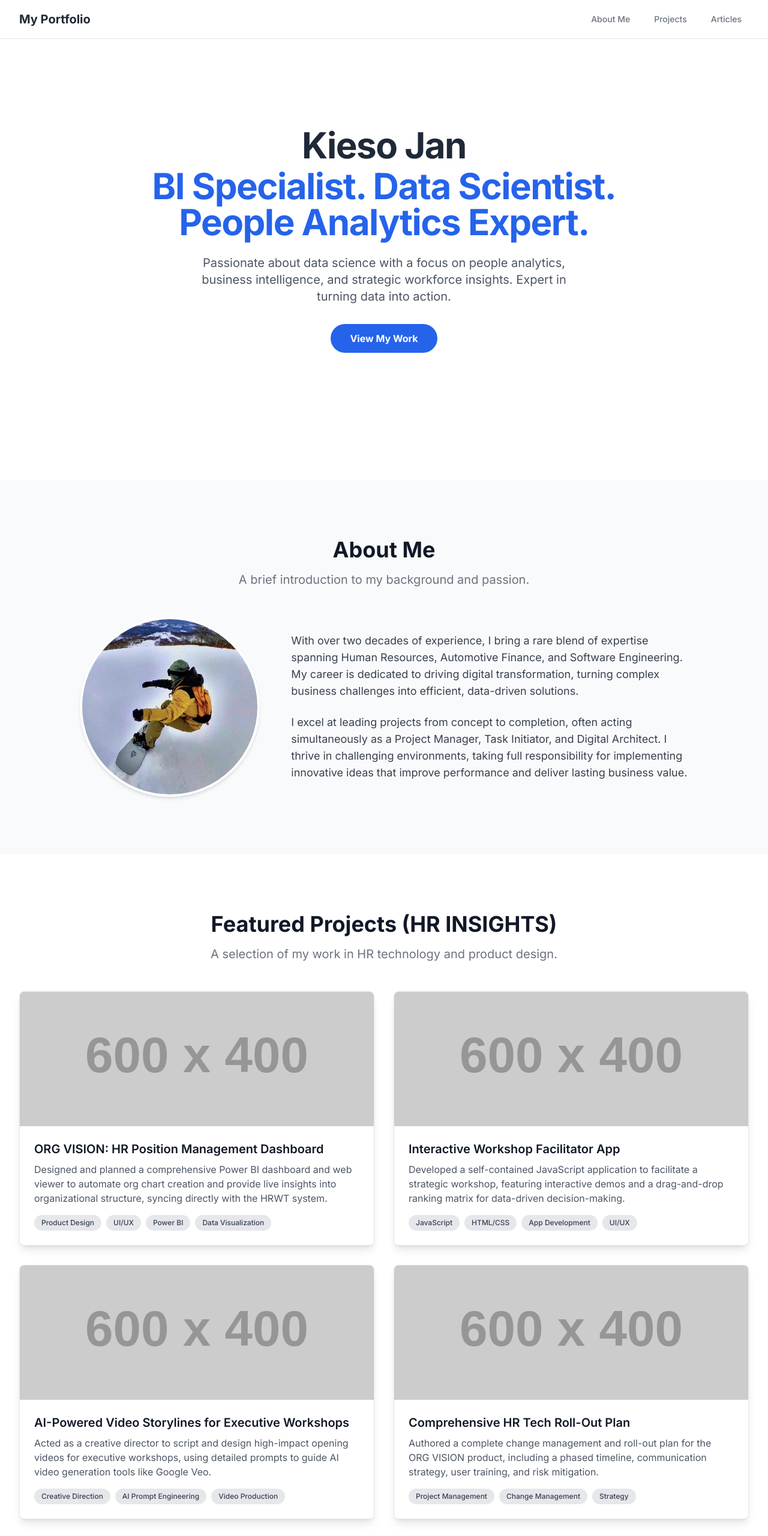
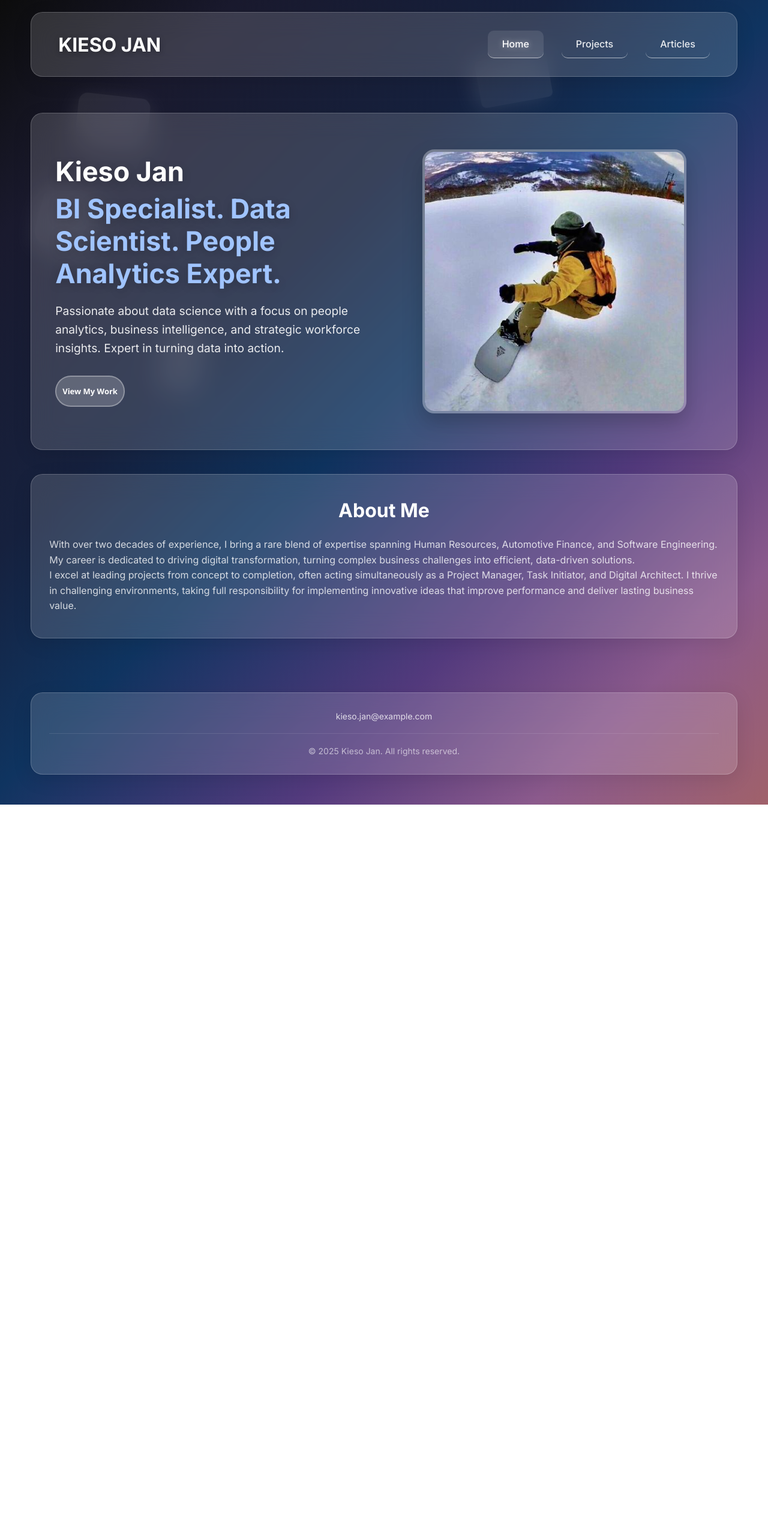
Before and after one commit to kjan318/Data-INSIGHTS-Lab, a plain HTML site: page index.html in a window 1280 px wide. Shown: the top 2560 px of the page at 60% size. After the commit the page ends 1341 px from the top, so only its background shows below. Drawn offline with nearby package versions, Linux system fonts and the light colour scheme; placeholder pictures from the web are drawn by us.

Commit message:
Update index.html to Glossy style

```diff
--- a/index.html
+++ b/index.html
@@ -3,246 +3,205 @@
 <head>
     <meta charset="UTF-8">
     <meta name="viewport" content="width=device-width, initial-scale=1.0">
-    <title>Personal Project Portfolio</title>
-    <script src="https://cdn.tailwindcss.com"></script>
+    <title>Personal Project Portfolio - Kieso Jan</title>
+    <link rel="stylesheet" href="templatemo-glossy-touch.css">
     <link rel="preconnect" href="https://fonts.googleapis.com">
     <link rel="preconnect" href="https://fonts.gstatic.com" crossorigin>
     <link href="https://fonts.googleapis.com/css2?family=Inter:wght@400;500;600;700&display=swap" rel="stylesheet">
     <style>
-        /* --- LIGHT THEME --- */
+        /* Custom styles to integrate content with the new theme */
         body {
             font-family: 'Inter', sans-serif;
-            background-color: #f9fafb; /* bg-gray-50 */
-            color: #1f2937; /* text-gray-800 */
         }
-        .section {
-            padding-top: 6rem;
-            padding-bottom: 6rem;
+        .profile-picture {
+            width: 250px;
+            height: 250px;
+            border-radius: 50%;
+            object-fit: cover;
+            border: 4px solid rgba(255, 255, 255, 0.3);
+            box-shadow: 0 8px 32px rgba(0, 0, 0, 0.2);
+            margin: 0 auto;
+        }
+        .project-card-image {
+            width: 100%;
+            height: 220px;
+            object-fit: cover;
+            border-top-left-radius: 20px;
+            border-top-right-radius: 20px;
         }
         .tag {
             display: inline-block;
-            background-color: #e5e7eb; /* bg-gray-200 */
-            color: #374151; /* text-gray-700 */
+            background-color: rgba(255, 255, 255, 0.15);
+            color: #fff;
             padding: 0.25rem 0.75rem;
             border-radius: 9999px;
             font-size: 0.75rem;
             font-weight: 500;
-        }
-        /* Simplified styles for the profile picture */
-        .profile-picture-container {
-            width: 300px;
-            height: 300px;
-            margin: 0 auto;
-        }
-        .profile-picture {
-            width: 100%;
-            height: 100%;
-            border-radius: 9999px;
-            object-fit: cover;
-            border: 4px solid #ffffff; /* border-white */
-            box-shadow: 0 4px 6px -1px rgb(0 0 0 / 0.1), 0 2px 4px -2px rgb(0 0 0 / 0.1);
+            margin-top: 10px;
         }
     </style>
 </head>
 <body class="antialiased">
 
-    <header class="fixed top-0 left-0 right-0 bg-white bg-opacity-80 backdrop-blur-sm z-50 border-b border-gray-200">
-        <div class="max-w-7xl mx-auto px-4 sm:px-6 lg:px-8">
-            <div class="flex items-center justify-between h-16">
-                <div class="flex-shrink-0">
-                    <span class="text-gray-800 text-xl font-bold">My Portfolio</span>
+    <div class="bg-shapes">
+        <div class="shape"></div>
+        <div class="shape"></div>
+        <div class="shape"></div>
+        <div class="shape"></div>
+        <div class="shape"></div>
+        <div class="shape"></div>
     </div>
-                <nav class="hidden md:block">
-                    <div class="ml-10 flex items-baseline space-x-4">
-                        <a href="#about" class="text-gray-500 hover:bg-gray-100 hover:text-gray-900 px-3 py-2 rounded-md text-sm font-medium">About Me</a>
-                        <a href="#projects" class="text-gray-500 hover:bg-gray-100 hover:text-gray-900 px-3 py-2 rounded-md text-sm font-medium">Projects</a>
-                        <a href="#articles" class="text-gray-500 hover:bg-gray-100 hover:text-gray-900 px-3 py-2 rounded-md text-sm font-medium">Articles</a>
+
+    <header>
+        <div class="container">
+            <nav class="glass">
+                <div class="logo">
+                    <span>KIESO JAN</span>
+                </div>
+                <div class="nav-links">
+                    <a href="#" onclick="showPage('home')" class="active">Home</a>
+                    <a href="#" onclick="showPage('projects')">Projects</a>
+                    <a href="#" onclick="showPage('articles')">Articles</a>
                 </div>
             </nav>
         </div>
-        </div>
     </header>
 
-    <main>
-        <section id="hero" class="bg-white text-gray-800 h-screen flex items-center justify-center text-center">
-            <div class="max-w-4xl mx-auto px-4 sm:px-6 lg:px-8">
-                <h1 class="text-4xl sm:text-5xl md:text-6xl font-extrabold tracking-tight">
-                    <span class="block">Kieso Jan</span>
-                    <span class="block text-blue-600 mt-2">BI Specialist. Data Scientist. People Analytics Expert.</span>
+    <div id="home" class="page active">
+        <div class="container">
+            <div class="content-wrapper">
+                <section class="hero glass">
+                    <div class="hero-content">
+                        <h1>
+                            Kieso Jan
+                            <span style="color:#a0c4ff; display: block; margin-top: 8px;">BI Specialist. Data Scientist. People Analytics Expert.</span>
                         </h1>
-                <p class="mt-6 max-w-2xl mx-auto text-lg sm:text-xl text-gray-600">
-                    Passionate about data science with a focus on people analytics, business intelligence, and strategic workforce insights. Expert in turning data into action.
-                </p>
-                <div class="mt-8">
-                    <a href="#projects" class="inline-block bg-blue-600 hover:bg-blue-700 text-white font-bold py-3 px-8 rounded-full transition duration-300">View My Work</a>
+                        <p>Passionate about data science with a focus on people analytics, business intelligence, and strategic workforce insights. Expert in turning data into action.</p>
+                        <button onclick="showPage('projects')" class="cta-button">View My Work</button>
                     </div>
+                    <div class="hero-image">
+                        <img src="images/Profile_001.jpg" alt="Kieso Jan" class="profile-picture">
                     </div>
                 </section>
 
-        <section id="about" class="section bg-gray-50">
-            <div class="max-w-7xl mx-auto px-4 sm:px-6 lg:px-8">
-                <div class="text-center">
-                    <h2 class="text-3xl font-extrabold text-gray-900 sm:text-4xl">About Me</h2>
-                    <p class="mt-4 max-w-2xl mx-auto text-xl text-gray-500">A brief introduction to my background and passion.</p>
+                <section class="features">
+                    <div class="feature-card glass" style="grid-column: 1 / -1; text-align: left;">
+                        <h3 style="text-align: center; font-size: 2rem; margin-bottom: 25px;">About Me</h3>
+                        <p>With over two decades of experience, I bring a rare blend of expertise spanning Human Resources, Automotive Finance, and Software Engineering. My career is dedicated to driving digital transformation, turning complex business challenges into efficient, data-driven solutions.</p>
+                        <p>I excel at leading projects from concept to completion, often acting simultaneously as a Project Manager, Task Initiator, and Digital Architect. I thrive in challenging environments, taking full responsibility for implementing innovative ideas that improve performance and deliver lasting business value.</p>
                     </div>
-                <div class="mt-12 max-w-5xl mx-auto grid grid-cols-1 md:grid-cols-3 gap-8 md:gap-12 items-center">
-                    <div class="md:col-span-1">
-                        <div class="profile-picture-container">
-                            <img id="profile-picture-img" src="images/Profile_001.jpg" alt="Kieso Jan" class="profile-picture">
+                </section>
             </div>
         </div>
-                    <div class="md:col-span-2 text-lg text-gray-700 space-y-6">
-                        <p>
-                            With over two decades of experience, I bring a rare blend of expertise spanning Human Resources, Automotive Finance, and Software Engineering. My career is dedicated to driving digital transformation, turning complex business challenges into efficient, data-driven solutions.
-                        </p>
-                        <p>
-                            I excel at leading projects from concept to completion, often acting simultaneously as a Project Manager, Task Initiator, and Digital Architect. I thrive in challenging environments, taking full responsibility for implementing innovative ideas that improve performance and deliver lasting business value.
-                        </p>
+    </div>
+
+    <div id="projects" class="page">
+        <div class="container">
+            <div class="content-wrapper">
+                <section class="hero glass">
+                    <h1>Featured Projects (HR INSIGHTS)</h1>
+                    <p>A selection of my work in HR technology and product design.</p>
+                </section>
+                <section class="features">
+                    <div class="feature-card glass" style="padding: 0;">
+                        <img class="project-card-image" src="https://placehold.co/600x400/16213e/a0c4ff?text=ORG+VISION" alt="ORG VISION Project">
+                        <div style="padding: 30px;">
+                            <h3>ORG VISION: HR Position Management Dashboard</h3>
+                            <p>Designed a Power BI dashboard and web viewer to automate org chart creation and provide live insights into organizational structure, syncing with the HRWT system.</p>
+                            <div>
+                                <span class="tag">Product Design</span> <span class="tag">UI/UX</span> <span class="tag">Power BI</span> <span class="tag">Data Visualization</span>
+                            </div>
+                        </div>
+                    </div>
+                    <div class="feature-card glass" style="padding: 0;">
+                        <img class="project-card-image" src="https://placehold.co/600x400/16213e/a0c4ff?text=Workshop+App" alt="Workshop App Project">
+                        <div style="padding: 30px;">
+                            <h3>Interactive Workshop Facilitator App</h3>
+                            <p>Developed a self-contained JavaScript application to facilitate a strategic workshop, featuring interactive demos and a drag-and-drop ranking matrix.</p>
+                            <div>
+                                <span class="tag">JavaScript</span> <span class="tag">HTML/CSS</span> <span class="tag">App Development</span> <span class="tag">UI/UX</span>
+                            </div>
+                        </div>
+                    </div>
+                    <div class="feature-card glass" style="padding: 0;">
+                        <img class="project-card-image" src="https://placehold.co/600x400/16213e/a0c4ff?text=AI+Video" alt="AI Video Project">
+                         <div style="padding: 30px;">
+                            <h3>AI-Powered Video Storylines for Workshops</h3>
+                            <p>Acted as a creative director to script and design high-impact opening videos for executive workshops, using detailed prompts to guide AI video generation tools.</p>
+                            <div>
+                                <span class="tag">Creative Direction</span> <span class="tag">AI Prompt Engineering</span> <span class="tag">Video Production</span>
+                            </div>
+                        </div>
+                    </div>
+                    <div class="feature-card glass" style="padding: 0;">
+                        <img class="project-card-image" src="https://placehold.co/600x400/16213e/a0c4ff?text=Roll-Out+Plan" alt="Roll-Out Plan Project">
+                        <div style="padding: 30px;">
+                             <h3>Comprehensive HR Tech Roll-Out Plan</h3>
+                             <p>Authored a complete change management and roll-out plan for the ORG VISION product, including timeline, communication, training, and risk mitigation.</p>
+                            <div>
+                                 <span class="tag">Project Management</span> <span class="tag">Change Management</span> <span class="tag">Strategy</span>
                             </div>
                         </div>
                     </div>
                 </section>
-
-        <section id="projects" class="section bg-white">
-            <div class="max-w-7xl mx-auto px-4 sm:px-6 lg:px-8">
-                <div class="text-center">
-                    <h2 class="text-3xl font-extrabold text-gray-900 sm:text-4xl">Featured Projects (HR INSIGHTS)</h2>
-                    <p class="mt-4 max-w-2xl mx-auto text-xl text-gray-500">A selection of my work in HR technology and product design.</p>
-                </div>
-                <div id="projects-grid" class="mt-12 grid gap-8 grid-cols-1 md:grid-cols-2 lg:grid-cols-2">
             </div>
         </div>
+    </div>
+
+    <div id="articles" class="page">
+        <div class="container">
+            <div class="content-wrapper">
+                <section class="hero glass">
+                    <h1>Writing & Articles</h1>
+                    <p>Sharing insights on data, technology, and the future of HR.</p>
                 </section>
-
-        <section id="articles" class="section bg-gray-50">
-            <div class="max-w-7xl mx-auto px-4 sm:px-6 lg:px-8">
-                <div class="text-center">
-                    <h2 class="text-3xl font-extrabold text-gray-900 sm:text-4xl">Writing & Articles</h2>
-                    <p class="mt-4 max-w-2xl mx-auto text-xl text-gray-500">Sharing insights on data, technology, and the future of HR.</p>
+                <section class="services-grid">
+                     <div class="service-card glass">
+                        <div class="service-header">
+                            <div class="service-icon">📈</div>
+                            <h3>From Hindsight to Foresight: Using Predictive Analytics in HR</h3>
                         </div>
-                <div id="articles-list" class="mt-12 max-w-4xl mx-auto grid gap-8 grid-cols-1 md:grid-cols-2">
+                        <p>An analysis of how tools like attrition prediction and workforce forecasting can transform HR from a reactive to a proactive function.</p>
+                    </div>
+                    <div class="service-card glass">
+                        <div class="service-header">
+                            <div class="service-icon">🖱️</div>
+                            <h3>The ROI of Self-Service: Empowering Managers with Data</h3>
+                        </div>
+                        <p>Exploring the business case for self-service HR portals and how they drive efficiency, accountability, and strategic alignment.</p>
+                    </div>
+                    <div class="service-card glass">
+                        <div class="service-header">
+                            <div class="service-icon">🎨</div>
+                            <h3>Beyond the Org Chart: Visualizing Skills and Diversity</h3>
+                        </div>
+                        <p>A deep dive into using data overlays to uncover hidden insights in your organizational structure for DEI and talent management.</p>
+                    </div>
+                    <div class="service-card glass">
+                        <div class="service-header">
+                            <div class="service-icon">📊</div>
+                            <h3>Designing for Decisions: How to Build HR Dashboards That Drive Action</h3>
+                        </div>
+                        <p>Best practices in UI/UX for HR analytics, focusing on creating intuitive and impactful dashboards for a leadership audience.</p>
+                    </div>
+                </section>
             </div>
         </div>
-        </section>
-    </main>
+    </div>
 
-    <footer class="bg-white">
-        <div class="max-w-7xl mx-auto py-12 px-4 sm:px-6 lg:px-8 text-center">
-            <div class="flex justify-center space-x-6">
-                <a href="#" class="text-gray-400 hover:text-gray-500 transition">
-                    <span class="sr-only">GitHub</span>
-                    <svg class="h-6 w-6" fill="currentColor" viewBox="0 0 24 24" aria-hidden="true"><path fill-rule="evenodd" d="M12 2C6.477 2 2 6.477 2 12c0 4.418 2.865 8.168 6.839 9.492.5.092.682-.217.682-.482 0-.237-.009-.868-.014-1.703-2.782.605-3.369-1.343-3.369-1.343-.454-1.158-1.11-1.466-1.11-1.466-.908-.62.069-.608.069-.608 1.003.07 1.531 1.032 1.531 1.032.892 1.53 2.341 1.088 2.91.832.092-.647.35-1.088.636-1.338-2.22-.253-4.555-1.113-4.555-4.951 0-1.093.39-1.988 1.031-2.688-.103-.253-.446-1.272.098-2.65 0 0 .84-.27 2.75 1.026A9.564 9.564 0 0112 6.844c.85.004 1.705.115 2.504.337 1.909-1.296 2.747-1.027 2.747-1.027.546 1.379.203 2.398.1 2.651.64.7 1.03 1.595 1.03 2.688 0 3.848-2.338 4.695-4.566 4.943.359.309.678.92.678 1.855 0 1.338-.012 2.419-.012 2.747 0 .268.18.58.688.482A10.001 10.001 0 0022 12c0-5.523-4.477-10-10-10z" clip-rule="evenodd" /></svg>
-                </a>
-                <a href="#" class="text-gray-400 hover:text-gray-500 transition">
-                    <span class="sr-only">LinkedIn</span>
-                    <svg class="h-6 w-6" fill="currentColor" viewBox="0 0 24 24" aria-hidden="true"><path d="M19 0h-14c-2.761 0-5 2.239-5 5v14c0 2.761 2.239 5 5 5h14c2.762 0 5-2.239 5-5v-14c0-2.761-2.238-5-5-5zm-11 19h-3v-11h3v11zm-1.5-12.268c-.966 0-1.75-.79-1.75-1.764s.784-1.764 1.75-1.764 1.75.79 1.75 1.764-.783 1.764-1.75 1.764zm13.5 12.268h-3v-5.604c0-3.368-4-3.113-4 0v5.604h-3v-11h3v1.765c1.396-2.586 7-2.777 7 2.476v6.759z"/></svg>
-                </a>
+    <footer id="footer">
+        <div class="container">
+             <div class="footer-content glass">
+                <div class="footer-links">
+                     <p style="font-size: 14px;">kieso.jan@example.com</p>
                 </div>
-            <p class="mt-8 text-center text-base text-gray-500">&copy; 2025 Kieso Jan. All rights reserved.</p>
-            <p class="mt-2 text-center text-sm text-gray-400">kieso.jan@example.com</p>
+                 <p class="copyright">
+                     &copy; 2025 Kieso Jan. All rights reserved.
+                 </p>
+             </div>
         </div>
     </footer>
 
-    <script>
-        document.addEventListener('DOMContentLoaded', () => {
-            // --- SMOOTH SCROLLING ---
-            document.querySelectorAll('a[href^="#"]').forEach(anchor => {
-                anchor.addEventListener('click', function (e) {
-                    e.preventDefault();
-                    document.querySelector(this.getAttribute('href')).scrollIntoView({
-                        behavior: 'smooth'
-                    });
-                });
-            });
-
-            // === CONTENT MANAGEMENT AREA ===
-            const projects = [
-                {
-                    title: "ORG VISION: HR Position Management Dashboard",
-                    description: "Designed and planned a comprehensive Power BI dashboard and web viewer to automate org chart creation and provide live insights into organizational structure, syncing directly with the HRWT system.",
-                    tags: ["Product Design", "UI/UX", "Power BI", "Data Visualization"],
-                    imageUrl: "https://placehold.co/600x400/ffffff/1f2937?text=ORG+VISION+Mockup"
-                },
-                {
-                    title: "Interactive Workshop Facilitator App",
-                    description: "Developed a self-contained JavaScript application to facilitate a strategic workshop, featuring interactive demos and a drag-and-drop ranking matrix for data-driven decision-making.",
-                    tags: ["JavaScript", "HTML/CSS", "App Development", "UI/UX"],
-                    imageUrl: "https://placehold.co/600x400/ffffff/1f2937?text=Workshop+App+Mockup"
-                },
-                {
-                    title: "AI-Powered Video Storylines for Executive Workshops",
-                    description: "Acted as a creative director to script and design high-impact opening videos for executive workshops, using detailed prompts to guide AI video generation tools like Google Veo.",
-                    tags: ["Creative Direction", "AI Prompt Engineering", "Video Production"],
-                    imageUrl: "https://placehold.co/600x400/ffffff/1f2937?text=AI+Video+Storyline"
-                },
-                {
-                    title: "Comprehensive HR Tech Roll-Out Plan",
-                    description: "Authored a complete change management and roll-out plan for the ORG VISION product, including a phased timeline, communication strategy, user training, and risk mitigation.",
-                    tags: ["Project Management", "Change Management", "Strategy"],
-                    imageUrl: "https://placehold.co/600x400/ffffff/1f2937?text=Roll-Out+Plan"
-                }
-            ];
-
-            const articles = [
-                {
-                    title: "From Hindsight to Foresight: Using Predictive Analytics in HR",
-                    description: "An analysis of how tools like attrition prediction and workforce forecasting can transform HR from a reactive to a proactive function.",
-                    link: "#"
-                },
-                {
-                    title: "The ROI of Self-Service: Empowering Managers with Data",
-                    description: "Exploring the business case for self-service HR portals and how they drive efficiency, accountability, and strategic alignment.",
-                    link: "#"
-                },
-                {
-                    title: "Beyond the Org Chart: Visualizing Skills and Diversity",
-                    description: "A deep dive into using data overlays to uncover hidden insights in your organizational structure for DEI and talent management.",
-                    link: "#"
-                },
-                {
-                    title: "Designing for Decisions: How to Build HR Dashboards That Drive Action",
-                    description: "Best practices in UI/UX for HR analytics, focusing on creating intuitive and impactful dashboards for a leadership audience.",
-                    link: "#"
-                }
-            ];
-
-            // --- DYNAMIC RENDERING FUNCTIONS ---
-            function renderProjects() {
-                const projectsGrid = document.getElementById('projects-grid');
-                if (!projectsGrid) return;
-
-                projectsGrid.innerHTML = projects.map(project => `
-                    <div class="bg-white rounded-lg overflow-hidden transform hover:-translate-y-2 transition-transform duration-300 shadow-lg border border-gray-200">
-                        <img class="w-full h-56 object-cover object-center" src="${project.imageUrl}" alt="${project.title}" onerror="this.onerror=null;this.src='https://placehold.co/600x400/ffffff/1f2937?text=Image+Not+Found';">
-                        <div class="p-6">
-                            <h3 class="text-xl font-semibold text-gray-900 mb-2">${project.title}</h3>
-                            <p class="text-gray-600 mb-4">${project.description}</p>
-                            <div class="flex flex-wrap gap-2">
-                                ${project.tags.map(tag => `<span class="tag">${tag}</span>`).join('')}
-                            </div>
-                        </div>
-                    </div>
-                `).join('');
-            }
-
-            function renderArticles() {
-                const articlesList = document.getElementById('articles-list');
-                if (!articlesList) return;
-
-                articlesList.innerHTML = articles.map(article => `
-                    <a href="${article.link}" target="_blank" rel="noopener noreferrer" class="block bg-white rounded-lg p-6 transform hover:bg-gray-100 hover:-translate-y-1 transition-all duration-300 border border-gray-200">
-                        <h3 class="text-lg font-semibold text-gray-900 mb-2">${article.title}</h3>
-                        <p class="text-gray-600">${article.description}</p>
-                        <span class="inline-block text-blue-600 mt-4 font-semibold">Read More &rarr;</span>
-                    </a>
-                `).join('');
-            }
-
-            // Initial render
-            renderProjects();
-            renderArticles();
-        });
-    </script>
-
+    <script src="templatemo-glossy-touch.js"></script>
 </body>
 </html>
```
Lines whose indentation alone changed are shown as unchanged.
